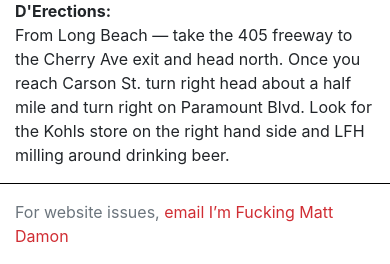
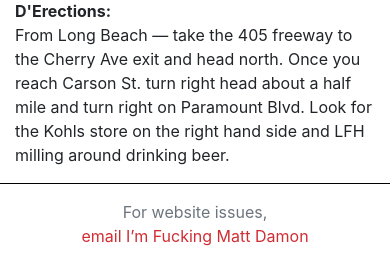
Before and after one commit to LBH3/lbh3.org, a PHP site: page /index.php in a window 390 px wide. Shown: the part 1012-1276 px from the top of the page. Run offline with PHP 8.4, Linux system fonts and the light colour scheme; some libraries are stand-ins or nearby versions.

Commit message:
Improve the footer styling
Related to https://github.com/LBH3/lbh3.org/issues/4

```diff
--- a/css/styles.css
+++ b/css/styles.css
@@ -98,6 +98,13 @@ footer {
 }
 footer p {
   margin: 1rem 0;
+  text-align: center;
+}
+@media (max-width: 400px) {
+  footer p a {
+    clear: left;
+    display: block;
+  }
 }
 
 /* Workaround for https://github.com/twbs/bootstrap/issues/21577 */
```
